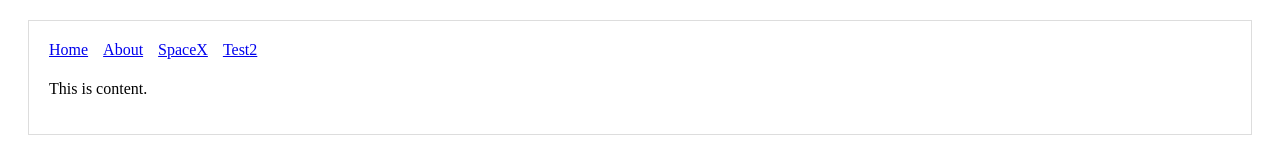
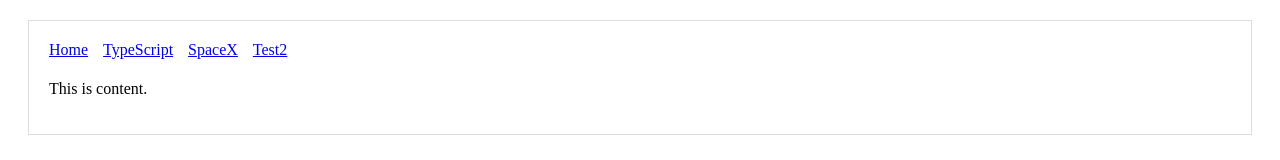
Before and after one commit to wonsz1/nextjs-tests, a Next.js app: page /post in a window 1280 px wide. Shown: the top 160 px of the page. Built offline with nearby package versions, Linux system fonts and the light colour scheme.

Commit message:
add typescript page; add missing key to list element in pages/p/[id].js;

```diff
--- a/components/Menu.js
+++ b/components/Menu.js
@@ -9,8 +9,8 @@ export default () => (
         <Link href="/">
             <a title="This is Home page" style={linkStyle}>Home</a>
         </Link>
-        <Link href="/about">
-            <a style={linkStyle}>About</a>
+        <Link href="/type-script">
+            <a style={linkStyle}>TypeScript</a>
         </Link>
         <Link href="/spacex">
             <a style={linkStyle}>SpaceX</a>
--- a/pages/p/[id].js
+++ b/pages/p/[id].js
@@ -8,8 +8,8 @@ const Mission = props => {
             <p>{props.mission.description}</p>
             <p>Payload:</p>
             <p>
-            {props.mission.payload_ids.map((item,inedx) => (
-                <li>{item}</li>
+            {props.mission.payload_ids.map((item,index) => (
+                <li key={index}>{item}</li>
             ))}
             </p>
 
```
Also changed, not shown: package.json (+10 -0 lines), pages/about.js (deleted, +0 -7 lines), pages/type-script.tsx (added, +17 -0 lines), 1 other file (tests, documents, lock files or other folders).
